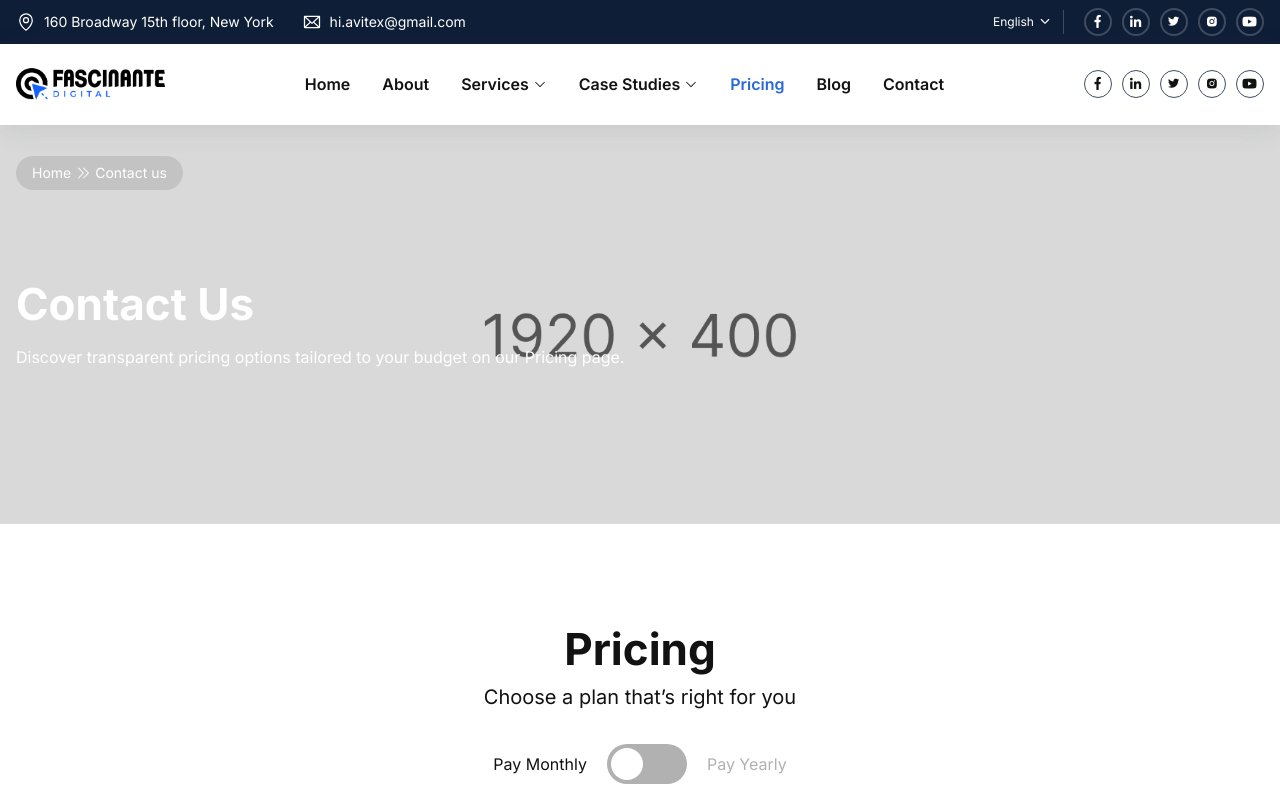
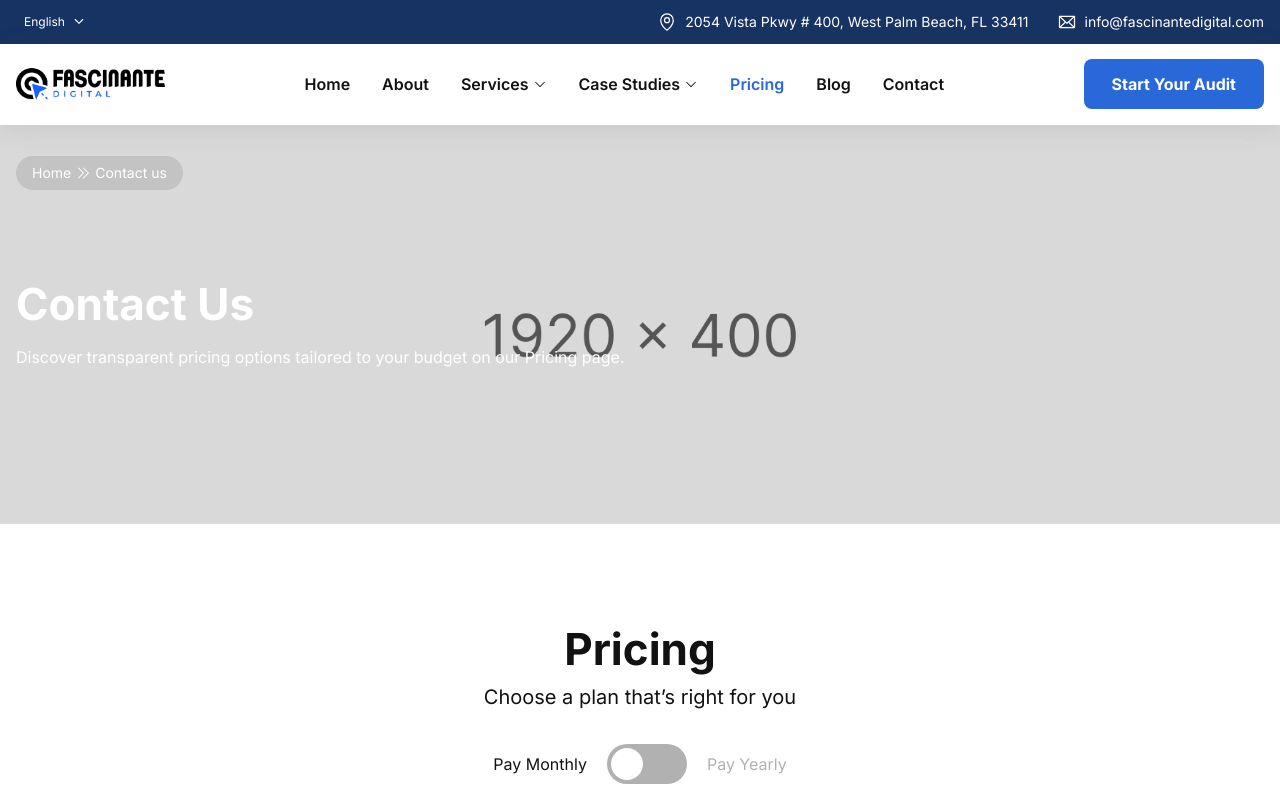
Before and after one commit to alexanderovie/fascinante-web, a Next.js app: page /pricing in a window 1280 px wide. Shown: the top 800 px of the page. Built offline with nearby package versions, Linux system fonts and the light colour scheme.

Commit message:
Correcciones de inglés y comentarios en español

```diff
--- a/src/app/pricing/page.tsx
+++ b/src/app/pricing/page.tsx
@@ -1,7 +1,7 @@
 'use client'
 
 import { useState } from "react"
-import TopNavOne from "@/components/Header/TopNav/TopNavOne"
+import TopNavTwo from "@/components/Header/TopNav/TopNavTwo";
 import MenuOne from "@/components/Header/Menu/MenuTwo"
 import BreadcrumbItem from "@/components/Breadcrumb/BreadcrumbItem"
 import CtaOne from "@/components/Section/CTA/CtaOne"
@@ -19,7 +19,7 @@ export default function Pricing() {
         <>
             <div className="overflow-x-hidden">
                 <header id="header">
-                    <TopNavOne />
+                    <TopNavTwo />
                     <MenuOne />
                 </header>
                 <main className="content">
--- a/src/components/Header/Menu/MenuTwo.tsx
+++ b/src/components/Header/Menu/MenuTwo.tsx
@@ -9,6 +9,8 @@ import Image from "next/image"
 import Link from "next/link"
 // Importa iconos de la biblioteca Phosphor-icons
 import * as Icon from "@phosphor-icons/react/dist/ssr";
+// Importa el componente CtaTwo que se va a integrar.
+import CtaTwo from "@/components/Section/CTA/CtaTwo"; // Asegúrate de que la ruta de importación sea correcta según la ubicación de tu archivo CtaTwo.
 
 // Componente funcional para el menú de navegación principal
 const MenuTwo = () => {
@@ -159,26 +161,11 @@ const MenuTwo = () => {
                             </li>
                         </ul>
                     </div>
-                    {/* Bloque derecho del menú: Iconos de redes sociales (oculto en pantallas pequeñas) */}
+                    {/* Bloque derecho del menú: Sustituido por el componente CtaTwo (oculto en pantallas pequeñas) */}
+                    {/* Se mantiene la clase max-sm:hidden para que el CTA también se oculte en móvil */}
                     <div className="menu-right-block max-sm:hidden">
-                        <div className="list-social style-two flex items-center gap-2.5 style-one">
-                            {/* Enlaces a redes sociales */}
-                            <Link className="item rounded-full w-7 h-7 border-grey border flex items-center justify-center" href="https://www.facebook.com/" target="_blank">
-                                <i className="icon-facebook text-sm"></i>
-                            </Link>
-                            <Link className="item rounded-full w-7 h-7 border-grey border flex items-center justify-center" href="https://www.linkedin.com/" target="_blank">
-                                <i className="icon-in text-xs"></i>
-                            </Link>
-                            <Link className="item rounded-full w-7 h-7 border-grey border flex items-center justify-center" href="https://www.twitter.com/" target="_blank">
-                                <i className="icon-twitter text-[10px]"></i>
-                            </Link>
-                            <Link className="item rounded-full w-7 h-7 border-grey border flex items-center justify-center" href="https://www.instagram.com/" target="_blank">
-                                <i className="icon-insta text-[10px]"></i>
-                            </Link>
-                            <Link className="item rounded-full w-7 h-7 border-grey border flex items-center justify-center" href="https://www.youtube.com/" target="_blank">
-                                <i className="icon-youtube text-[10px]"></i>
-                            </Link>
-                        </div>
+                        {/* Se inserta el componente CtaTwo aquí */}
+                        <CtaTwo />
                     </div>
                     {/* Icono de hamburguesa para el menú móvil (visible solo en pantallas pequeñas) */}
                     {/* Al hacer clic, alterna el estado de openMenuMobile */}
@@ -279,6 +266,11 @@ const MenuTwo = () => {
                                     </Link>
                                 </li>
                             </ul>
+                             {/* Bloque para el CtaTwo en el menú móvil */}
+                            {/* Removimos la clase max-sm:hidden para que sea visible en móvil */}
+                            <div className="menu-cta-mobile pt-4 pb-4 pl-3 pr-3">
+                                <CtaTwo />
+                            </div>
                         </div>
                     </div>
                 </div>
--- /dev/null
+++ b/src/components/Section/CTA/CtaTwo.tsx
@@ -0,0 +1,20 @@
+'use client'
+
+// Importa componentes esenciales de Next.js.
+import Link from "next/link"
+
+// Define el componente CtaTwo.
+const CtaTwo = () => {
+    return (
+        // Contenedor principal del botón de llamada a la acción (CTA).
+        <div className="button-block">
+            {/* Enlace al formulario de auditoría */}
+            <Link href="/audit" className="button-main bg-blue text-white">
+                Start Your Audit
+            </Link>
+        </div>
+    )
+}
+
+// Exporta el componente para usarlo en otras partes del proyecto.
+export default CtaTwo
```
